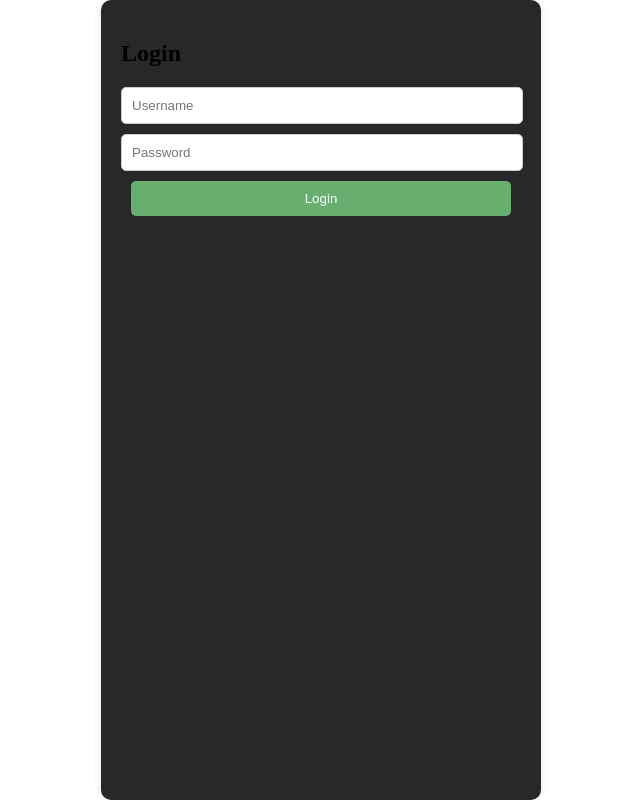
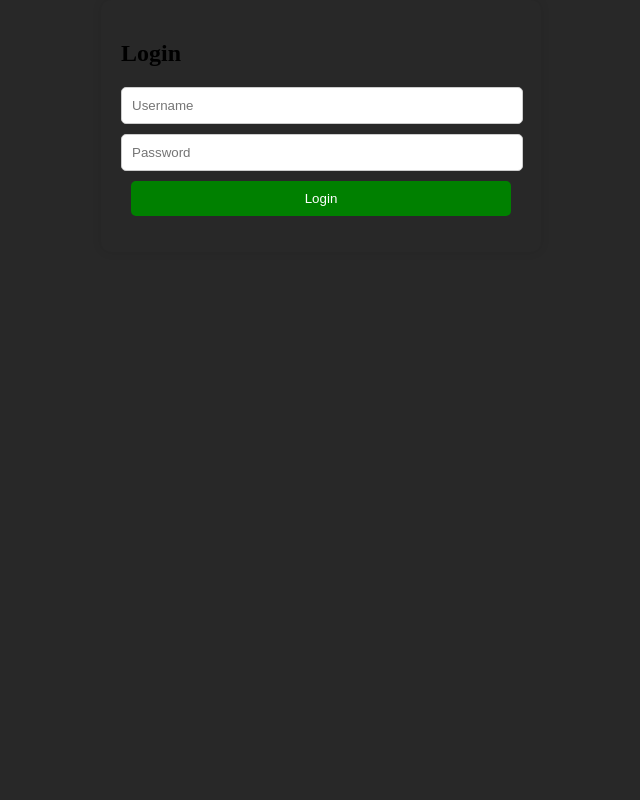
Before and after one commit to nrccstat/MixNMath, a PHP site: page /login.html in a window 1280 px wide. Shown: the whole page, without its empty margins (319-959 px from the left). Run offline with PHP 8.4, Linux system fonts and the light colour scheme.

Commit message:
updated login.css

```diff
--- a/login.css
+++ b/login.css
@@ -1,15 +1,15 @@
+body {
+  background-color: #282828;
+  margin: 0;
+  padding: 0;
+}
+
 .login-container {
-  background-color: #282828;
   padding: 20px;
   border-radius: 10px;
   box-shadow: 0 0 10px rgba(0, 0, 0, 0.1);
   max-width: 400px;
   margin: auto;
-  position: fixed;
-  top: 0;
-  right: 0;
-  bottom: 0;
-  left: 0;
 }
 
 input[type="text"],
@@ -24,7 +24,7 @@ button {
 }
 
 button {
-  background-color: #68AE6F;
+  background-color: green;
   color: #FFFFFF;
   border: none;
   cursor: pointer;
```
